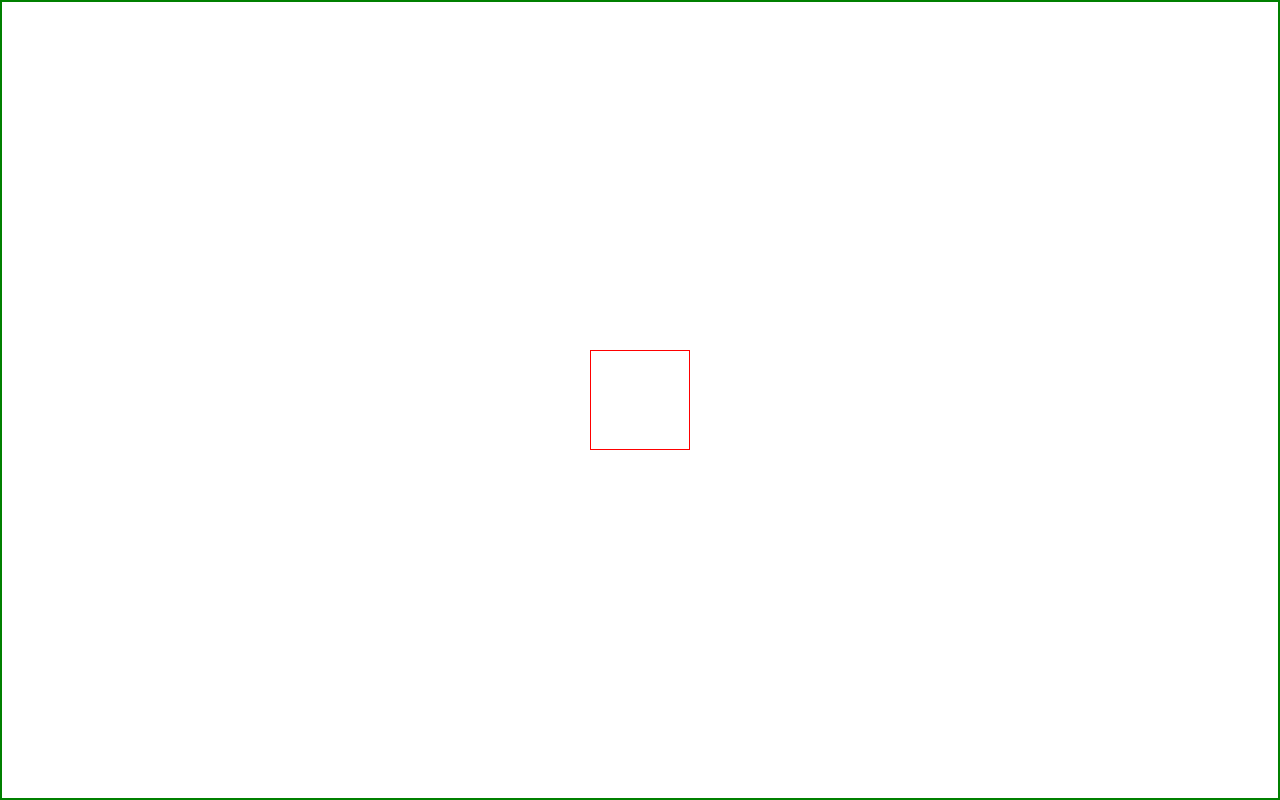
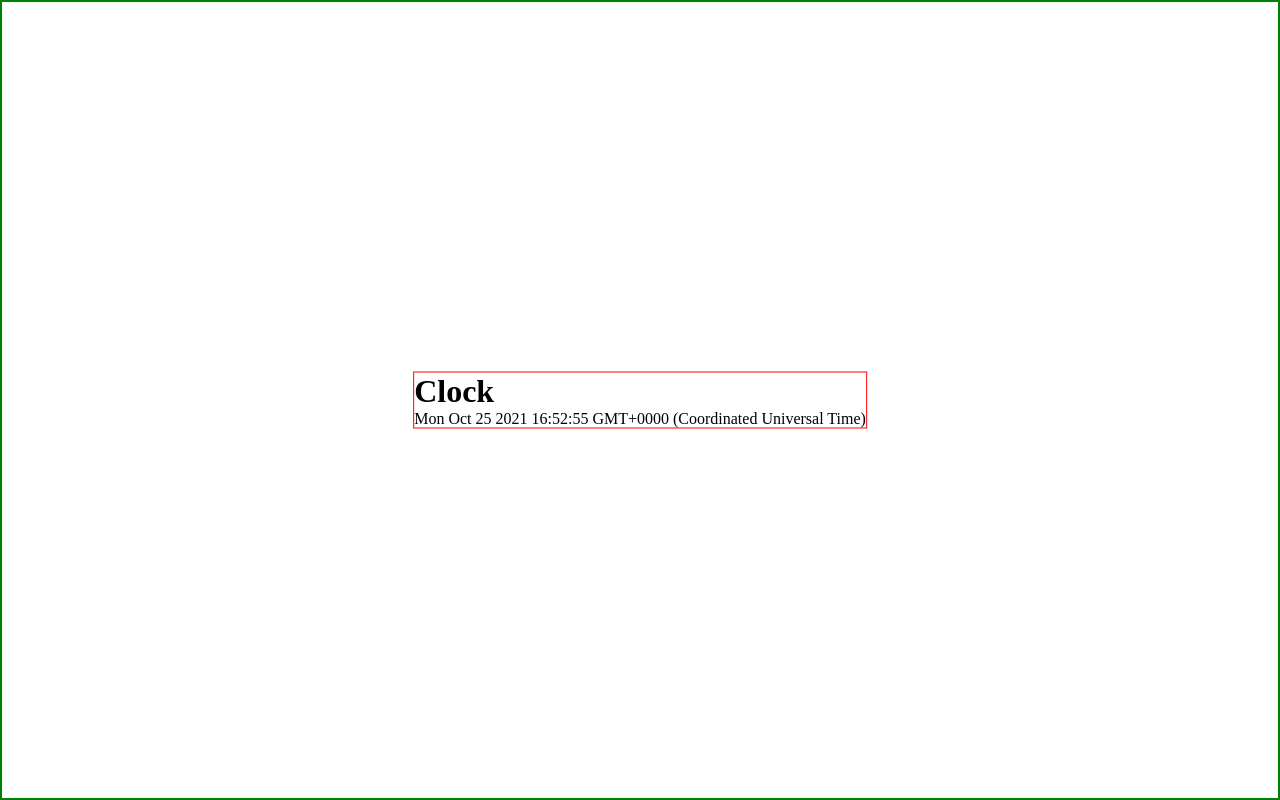
Before and after one commit to SamanAtashi/Practice_React-, a React (Create React App) app in the folder trial-7-widgets/: page / in a window 1280 px wide. Built offline with nearby package versions, Linux system fonts and the light colour scheme.

Commit message:
Fixed max stack call

```diff
--- a/trial-7-widgets/src/Components/Clock/Clock.js
+++ b/trial-7-widgets/src/Components/Clock/Clock.js
@@ -1,10 +1,11 @@
-import Date from "./Date"
+import MyDate from "./Date.jsx"
 import Time from "./Time"
 
 const Clock = () => {
     return (
         <div>
-            <Date />
+            <h1>Clock</h1>
+            <MyDate />
             <Time />
         </div>
     )
--- a/trial-7-widgets/src/Components/Clock/Date.js
+++ /dev/null
@@ -1,9 +0,0 @@
-const Date = () => {
-    return (
-        <div>
-
-        </div>
-    )
-}
-
-export default Date
--- /dev/null
+++ b/trial-7-widgets/src/Components/Clock/Date.jsx
@@ -0,0 +1,30 @@
+import React, { Component } from 'react';
+
+class MyDate extends Component {
+	constructor(props) {
+		super(props);
+		this.state = { date: new Date() };
+		this.clearing = 0;
+	}
+
+	tick = () => {
+		this.setState({ date: new Date() });
+	};
+
+	componentDidMount() {
+		let speId = setInterval(() => {
+			this.tick();
+		}, 1000);
+		this.clearing = speId;
+	}
+
+	componentWillUnmount() {
+		clearInterval(this.clearing);
+	}
+
+	render() {
+		return <div>{this.state.date.toString()}</div>;
+	}
+}
+
+export default MyDate;
--- a/trial-7-widgets/src/Components/Widgets.module.css
+++ b/trial-7-widgets/src/Components/Widgets.module.css
@@ -4,6 +4,4 @@
 	left: 50%;
 	transform: translate(-50%, -50%);
     border: 1px solid red;
-    width: 100px;
-    height: 100px;
 }
```
